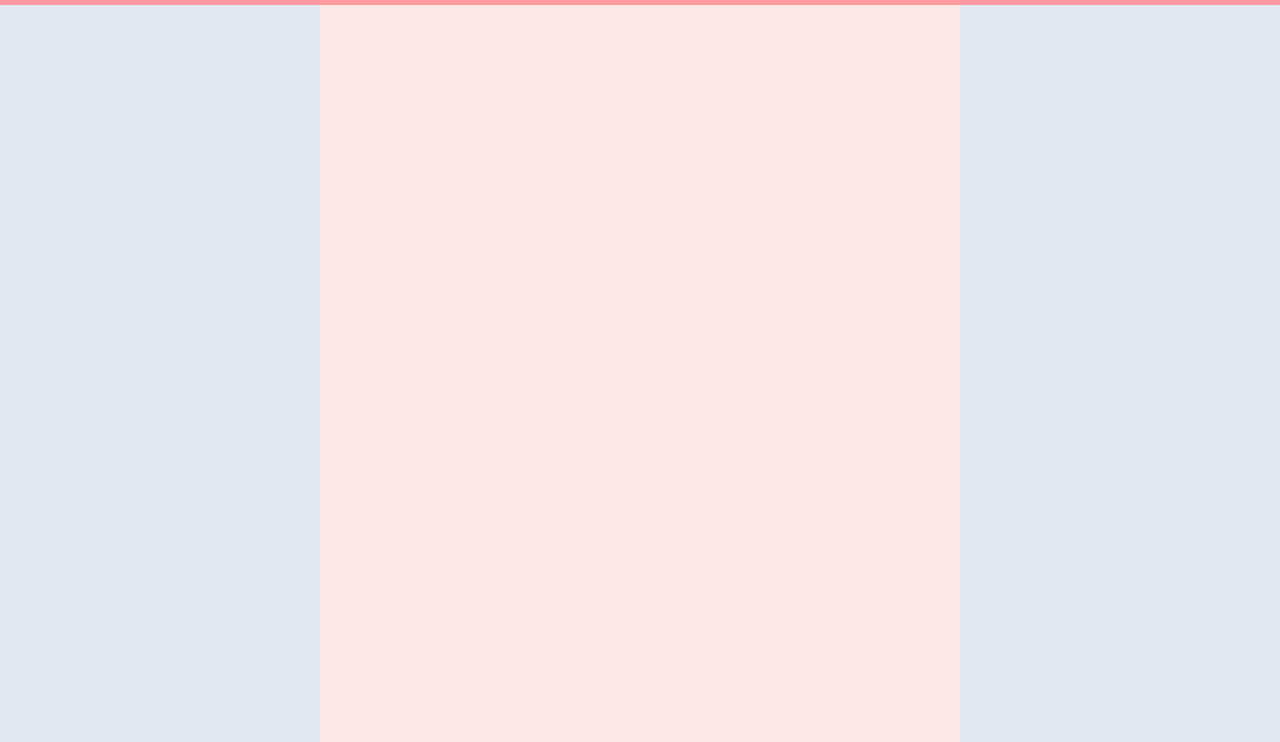
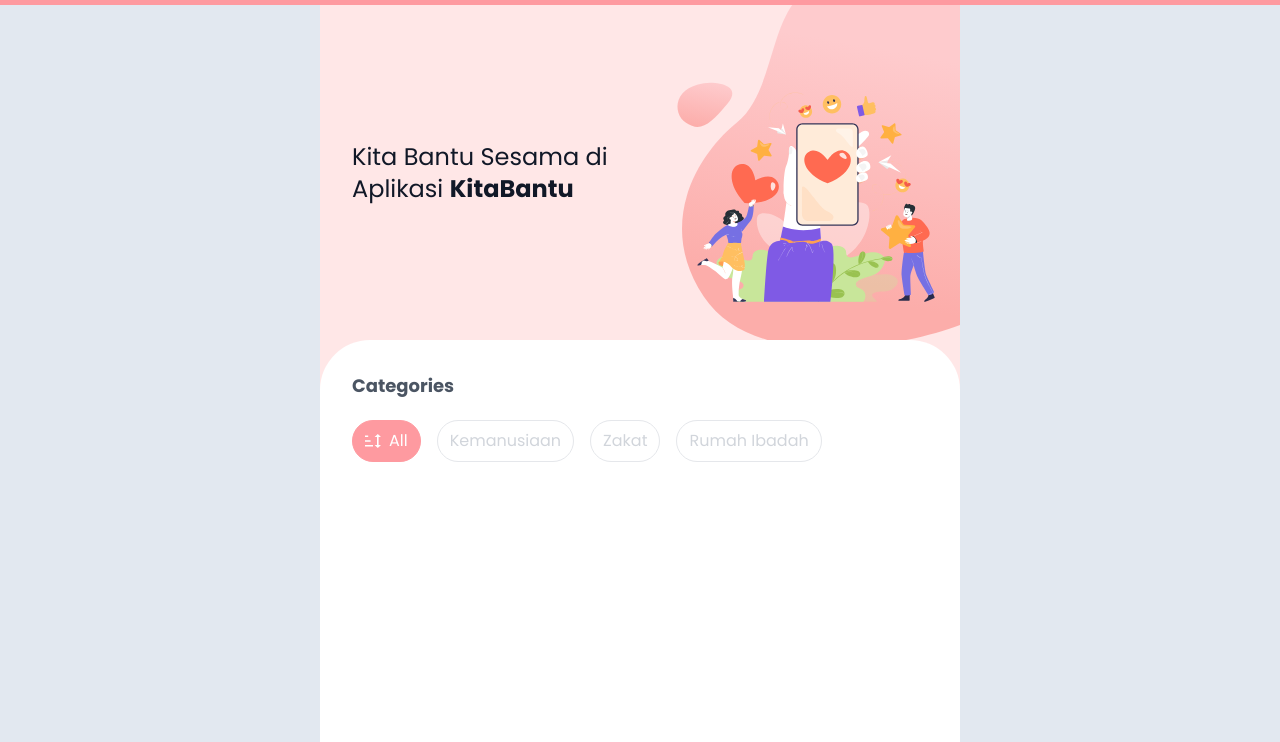
Before and after one commit to ilhamarifinsamsul/project-kitabantu-tailwind-slicing, a website: page index.html in a window 1280 px wide. Shown: the part 58-800 px from the top of the page. Drawn offline with nearby package versions, Linux system fonts and the light colour scheme; a web font is replaced by a local one.

Commit message:
add list categories

```diff
--- a/index.html
+++ b/index.html
@@ -11,7 +11,7 @@
   </head>
   <body class="bg-slate-200 text-gray-900 font-poppins">
     <!-- Header -->
-    <nav class="bg-pink-kb w-full py-2">
+    <nav class="bg-pink-kb w-full py-2 top-0 sticky z-50">
       <div class="mx-auto flex max-w-screen-sm">
         <input
           type="text"
@@ -27,7 +27,61 @@
     <!-- Header end -->
 
     <!-- Main Content -->
-    <main class="mx-auto max-w-screen-sm bg-[#FFE7E7] min-h-screen"></main>
+    <main class="mx-auto max-w-screen-sm bg-[#FFE7E7] min-h-screen">
+      <div class="grid grid-cols-2">
+        <div class="flex justify-center items-center mx-8">
+          <h1 class="text-2xl">
+            Kita Bantu Sesama di Aplikasi
+            <span class="font-bold">KitaBantu</span>
+          </h1>
+        </div>
+        <div class="flex justify-end">
+          <img src="./assets/images/banner.svg" alt="" />
+        </div>
+      </div>
+
+      <div class="w-full min-h-screen bg-white rounded-t-[50px] p-8">
+        <h2 class="font-bold text-lg text-gray-600">Categories</h2>
+
+        <div class="my-5">
+          <ul class="flex flex-wrap gap-4 mt-4">
+            <li
+              class="border-[1px] border-pink-kb px-3 py-2 rounded-full text-white bg-pink-kb flex items-center gap-2"
+            >
+              <svg
+                width="16"
+                height="14"
+                viewBox="0 0 16 14"
+                fill="none"
+                xmlns="http://www.w3.org/2000/svg"
+              >
+                <path
+                  d="M12.8 14L9.6 10.8889H12V3.11111H9.6L12.8 0L16 3.11111H13.6V10.8889H16M0 12.4444V10.8889H8V12.4444M0 7.77778V6.22222H5.6V7.77778M0 3.11111V1.55556H3.2V3.11111H0Z"
+                  fill="white"
+                />
+              </svg>
+
+              All
+            </li>
+            <li
+              class="border-[1px] border-gray-200 px-3 py-2 rounded-full text-gray-300 bg-white"
+            >
+              Kemanusiaan
+            </li>
+            <li
+              class="border-[1px] border-gray-200 px-3 py-2 rounded-full text-gray-300 bg-white"
+            >
+              Zakat
+            </li>
+            <li
+              class="border-[1px] border-gray-200 px-3 py-2 rounded-full text-gray-300 bg-white"
+            >
+              Rumah Ibadah
+            </li>
+          </ul>
+        </div>
+      </div>
+    </main>
     <!-- Main Content end -->
   </body>
 </html>
```
Also changed, not shown: src/output.css.
